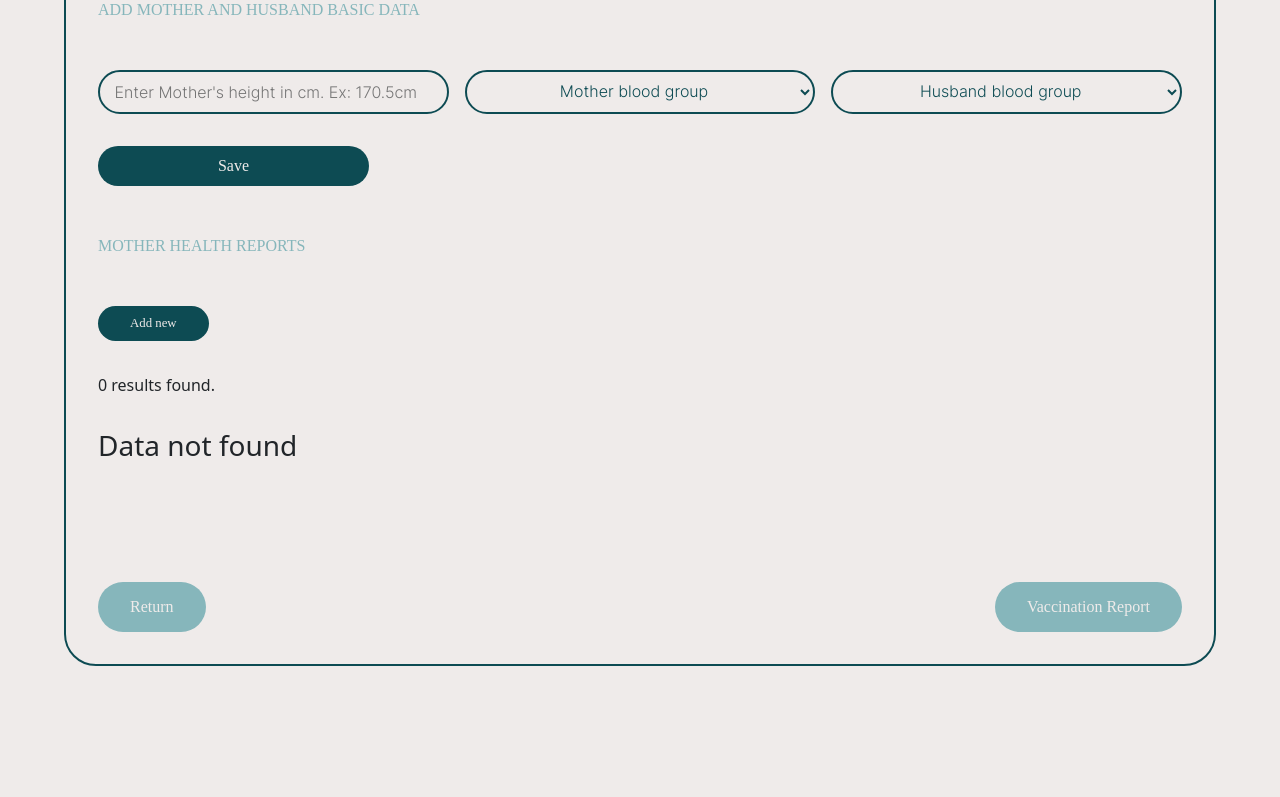
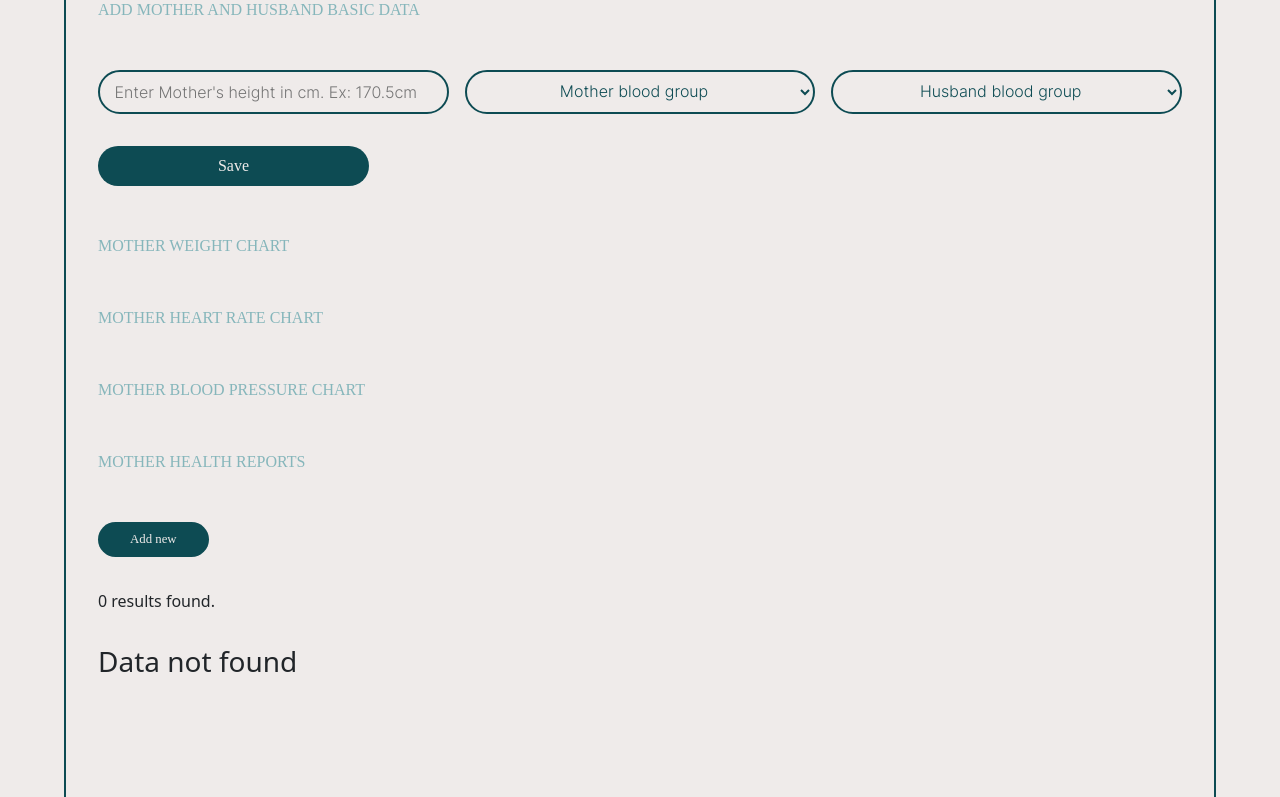
Before and after one commit to MalithGihan/Baby-Bloom-Maternity-Clinic-System, a PHP site: page /assets/pages/mw-health-details.php?id=1 in a window 1280 px wide. Shown: the part 971-1768 px from the top of the page. Before the commit the page ends 1637 px from the top, so only its background shows below. Run offline with PHP 8.4, Linux system fonts and the light colour scheme; the template is opened without the code that fills it, so the values that code supplies are empty; the visitor is signed in with stand-in values (Sample User, id 1); some web fonts are replaced.

Commit message:
Added new section headings

```diff
--- a/assets/pages/mw-health-details.php
+++ b/assets/pages/mw-health-details.php
@@ -509,6 +509,15 @@ $momHusAge = $husbandNDOB->diff($todayDate)->y;
                 }
                 ?>
                 <div class="report-row d-flex">
+                    <p class="row-title">MOTHER WEIGHT CHART</p>
+                </div>
+                <div class="report-row d-flex">
+                    <p class="row-title">MOTHER HEART RATE CHART</p>
+                </div>
+                <div class="report-row d-flex">
+                    <p class="row-title">MOTHER BLOOD PRESSURE CHART</p>
+                </div>
+                <div class="report-row d-flex">
                     <p class="row-title">MOTHER HEALTH REPORTS</p>
                 </div>
                 <?php
```
